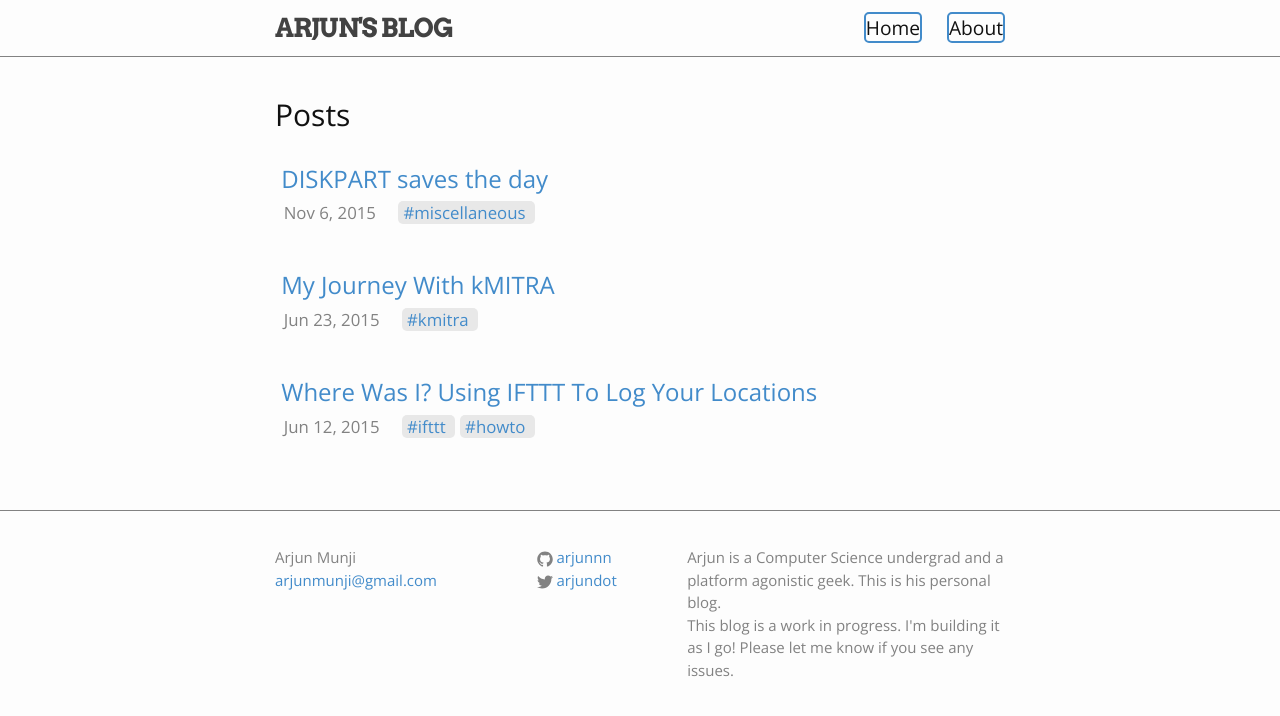
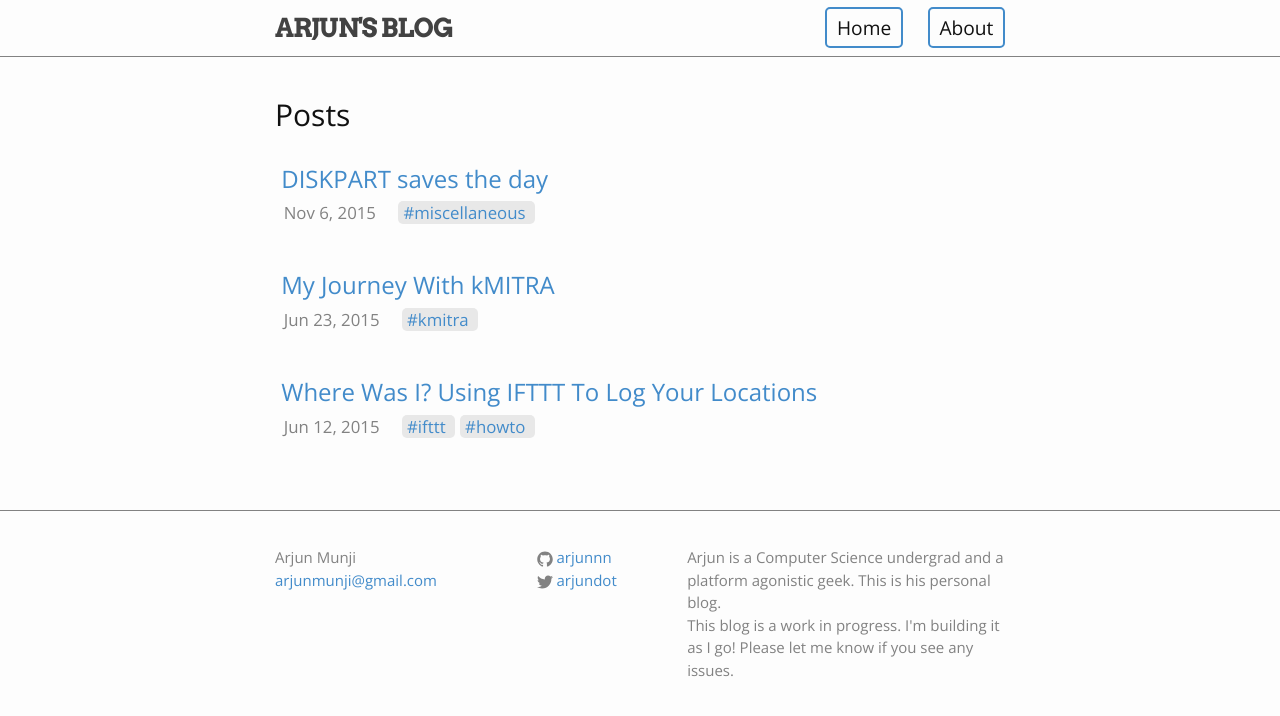
Before and after one commit to arjunnn/blog, a Jekyll site: the page built from index.html, in a window 1280 px wide. Shown: the top 716 px of the page. Built offline with Jekyll 4.4.1, drawn with Linux system fonts in a browser that asks for light colours; some web fonts are replaced.

Commit message:
css is hard

```diff
--- a/_sass/_layout.scss
+++ b/_sass/_layout.scss
@@ -43,11 +43,17 @@
          -moz-border-radius: 5px;
          border-radius: 5px;
          border: 2px solid $brand-color;
+         padding: 0.25em 0.5em;
 
         // Gaps between nav items, but not on the first one
         &:not(:first-child) {
             margin-left: 20px;
         }
+    }
+    .page-link:hover {
+      text-decoration: none;
+      background-color: $brand-color;
+      color: white;
     }
 
     @include media-query($on-palm) {
@@ -90,12 +96,6 @@
 
         .page-link {
             display: block;
-            padding: 0.25em 0.5em;
-        }
-        .page-link:hover {
-          text-decoration: none;
-          background-color: $brand-color;
-          color: white;
         }
     }
 }
```
